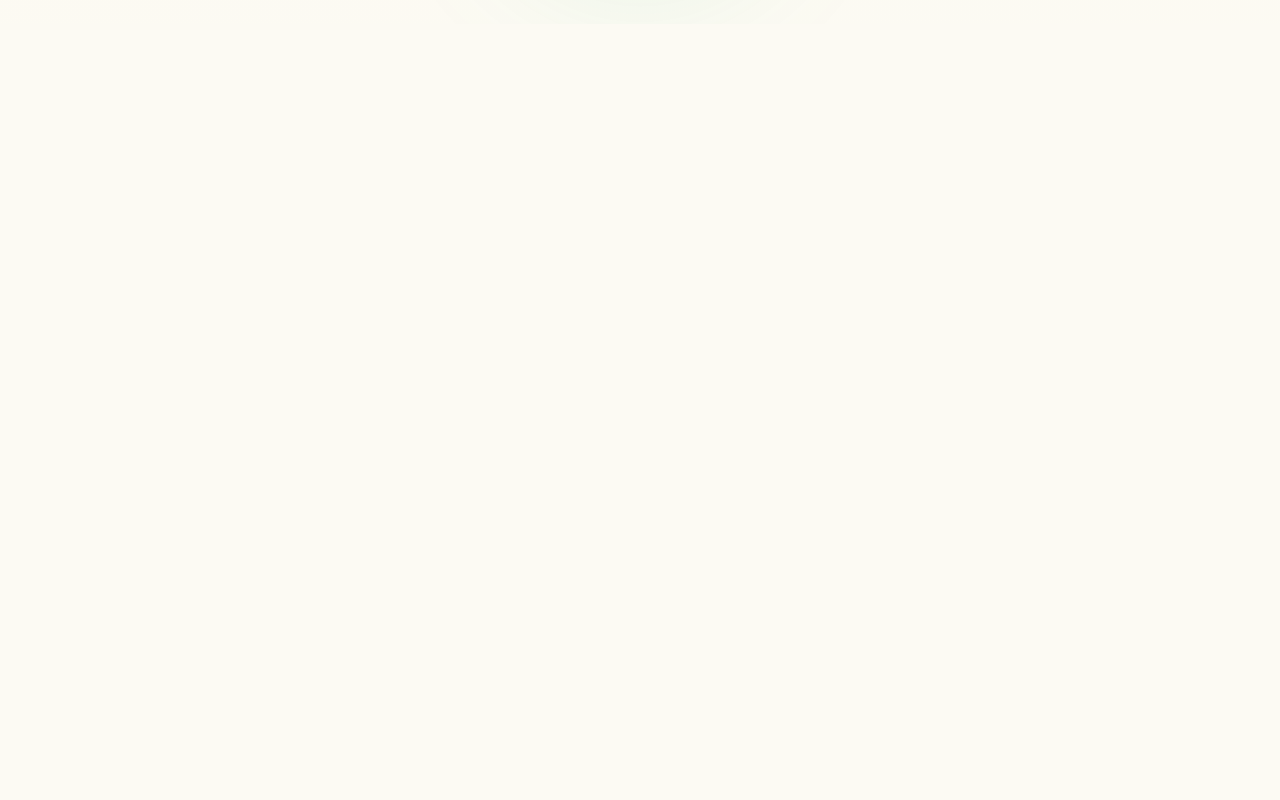
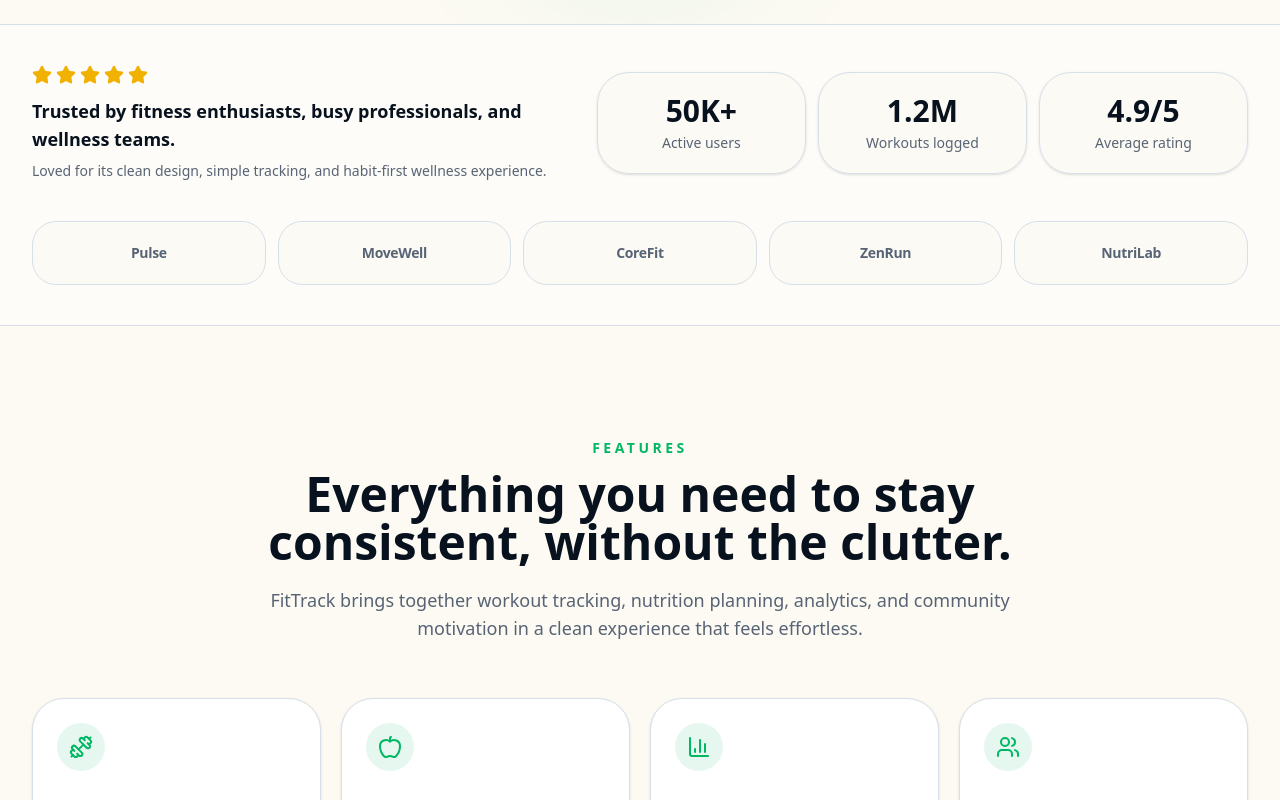
Before and after one commit to vasantharatnam/fittrack, a Next.js app in the folder fittrack/: page / in a window 1280 px wide. Shown: the part 1000-1800 px from the top of the page. Before the commit the page ends 1024 px from the top, so only its background shows below. Built offline with nearby package versions, Linux system fonts and the light colour scheme.

Commit message:
feat: added landing feature and social proof sections

```diff
--- a/fittrack/src/app/page.tsx
+++ b/fittrack/src/app/page.tsx
@@ -5,13 +5,16 @@ import { Button } from "@/components/ui/button"
 import { ROUTES } from "@/lib/constants";
 import  Navbar  from '../components/layout/Navbar';
 import HeroSection from "@/features/landing/components/HeroSection";
-
+import {FeaturesSection }from "@/features/landing/components/FeaturesSection";
+import  { SocialProofSection }  from "@/features/landing/components/SocialProofSection";
 
 export default function Home() {
   return (
       <main className="min-h-screen overflow-hidden bg-background text-foreground">
        <Navbar />
        <HeroSection/>
+       <SocialProofSection />
+      <FeaturesSection />
     </main>
   );
 }
--- /dev/null
+++ b/fittrack/src/features/landing/components/FeaturesSection.tsx
@@ -0,0 +1,33 @@
+"use client";
+
+import  AnimatedContainer from "../../../components/shared/AnimatedContainer";
+import SectionHeader from "@/components/shared/SectionHeader";
+import FeatureCard from "@/components/shared/FeatureCard";
+import { features } from "@/data/landing";
+
+export function FeaturesSection() {
+  return (
+    <section id="features" className="section-padding bg-background">
+      <div className="fit-container">
+        <SectionHeader
+          eyebrow="Features"
+          title="Everything you need to stay consistent, without the clutter."
+          description="FitTrack brings together workout tracking, nutrition planning, analytics, and community motivation in a clean experience that feels effortless."
+        />
+
+        <div className="mt-14 grid gap-5 sm:grid-cols-2 lg:grid-cols-4">
+          {features.map((feature, index) => (
+            <AnimatedContainer key={feature.title} delay={index * 0.08}>
+              <FeatureCard
+                title={feature.title}
+                description={feature.description}
+                icon={feature.icon}
+                className="h-full"
+              />
+            </AnimatedContainer>
+          ))}
+        </div>
+      </div>
+    </section>
+  );
+}
--- /dev/null
+++ b/fittrack/src/features/landing/components/SocialProofSection.tsx
@@ -0,0 +1,81 @@
+"use client"
+
+
+import { motion } from "framer-motion";
+import { Star } from "lucide-react";
+import { heroStats } from "@/data/landing";
+
+const partnerLogos = ["Pulse", "MoveWell", "CoreFit", "ZenRun", "NutriLab"];
+
+
+export function SocialProofSection() {
+  return (
+    <section className="border-y bg-card/40 py-10">
+      <div className="fit-container">
+        <div className="grid gap-8 lg:grid-cols-[0.9fr_1.1fr] lg:items-center">
+          <motion.div
+            initial={{ opacity: 0, y: 18 }}
+            whileInView={{ opacity: 1, y: 0 }}
+            viewport={{ once: true }}
+            transition={{ duration: 0.45, ease: "easeOut" }}
+          >
+            <div className="flex items-center justify-center gap-1 text-yellow-500 lg:justify-start">
+              {Array.from({ length: 5 }).map((_, index) => (
+                <Star key={index} className="size-5 fill-current" />
+              ))}
+            </div>
+
+            <p className="mt-3 text-center text-lg font-bold lg:text-left">
+              Trusted by fitness enthusiasts, busy professionals, and wellness teams.
+            </p>
+
+            <p className="mt-2 text-center text-sm text-muted-foreground lg:text-left">
+              Loved for its clean design, simple tracking, and habit-first wellness experience.
+            </p>
+          </motion.div>
+
+          <div className="grid gap-3 sm:grid-cols-3">
+            {heroStats.map((stat, index) => (
+              <motion.div
+                key={stat.label}
+                initial={{ opacity: 0, y: 18 }}
+                whileInView={{ opacity: 1, y: 0 }}
+                viewport={{ once: true }}
+                transition={{
+                  duration: 0.45,
+                  delay: index * 0.08,
+                  ease: "easeOut",
+                }}
+                className="rounded-3xl border bg-background/70 p-5 text-center shadow-sm"
+              >
+                <p className="text-3xl font-black">{stat.value}</p>
+                <p className="mt-1 text-sm font-medium text-muted-foreground">
+                  {stat.label}
+                </p>
+              </motion.div>
+            ))}
+          </div>
+        </div>
+
+        <div className="mt-10 grid grid-cols-2 gap-3 sm:grid-cols-3 lg:grid-cols-5">
+          {partnerLogos.map((logo, index) => (
+            <motion.div
+              key={logo}
+              initial={{ opacity: 0, y: 14 }}
+              whileInView={{ opacity: 1, y: 0 }}
+              viewport={{ once: true }}
+              transition={{
+                duration: 0.4,
+                delay: 0.1 + index * 0.06,
+                ease: "easeOut",
+              }}
+              className="flex h-16 items-center justify-center rounded-2xl border bg-background/70 text-sm font-black tracking-tight text-muted-foreground transition-colors hover:text-foreground"
+            >
+              {logo}
+            </motion.div>
+          ))}
+        </div>
+      </div>
+    </section>
+  );
+}
```
